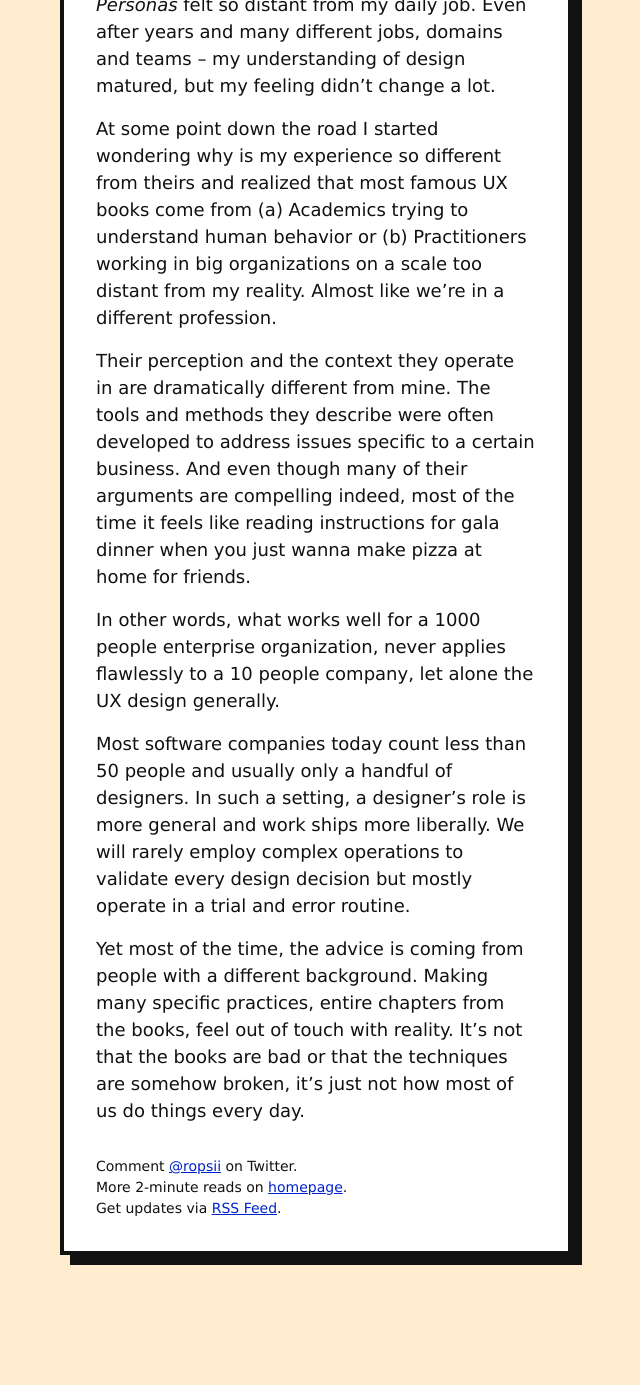
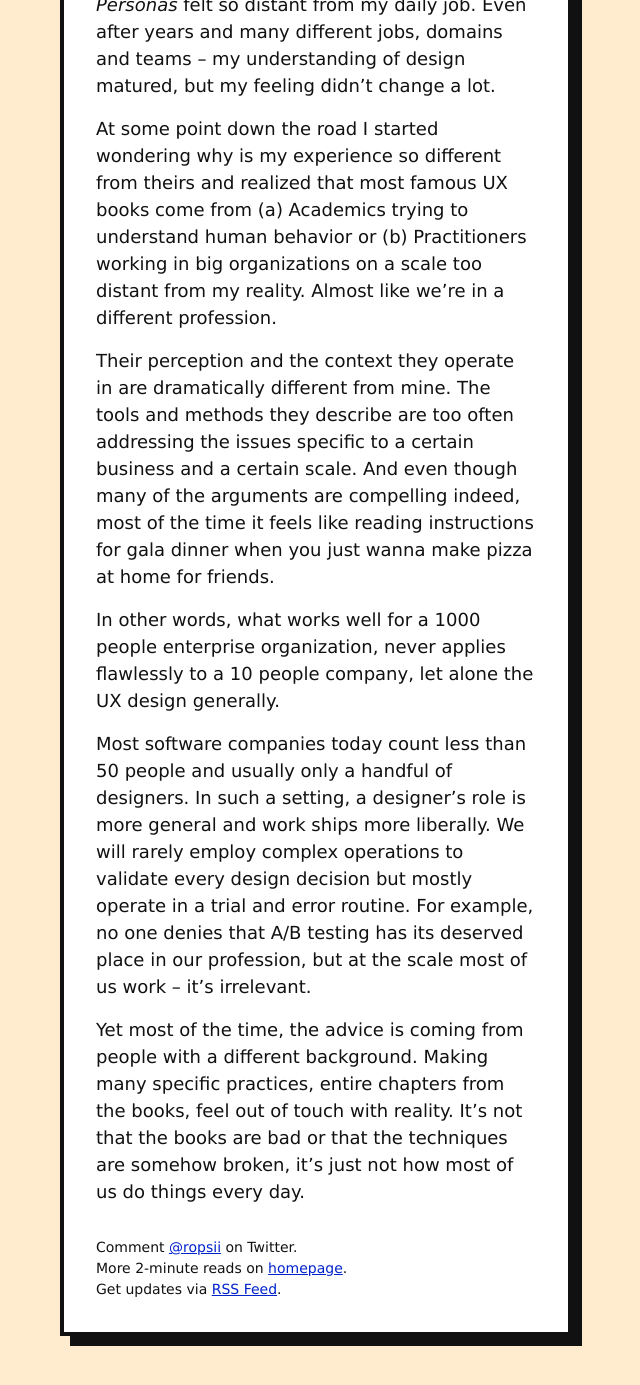
Before and after one commit to ropsii/ropsii.github.io, a Jekyll site: the page built from _posts/2019-09-29-ux-books-suck.markdown, in a window 1280 px wide and 1400 px high, scrolled down 626 px. Shown: the top 1385 px of the window, without its empty margins (324-964 px from the left). Built offline with Jekyll 4.4.1, drawn with Linux system fonts in a browser that asks for light colours; before the commit the page ends 1945 px from its top, so only the background shows below that.

Commit message:
Rewording

```diff
--- a/_layouts/profile.html
+++ b/_layouts/profile.html
@@ -9,9 +9,10 @@
                     <h2 class="sans-serif f3 mb2">About me</h2>
                     <p class="mb3">My expertise is in design and production of web applications. For years I’ve been helping various products be more useful and meaningful.</p>
                     <p class="mb3">Currently I work on <a href="https://semaphoreci.com">Semaphore</a>, a robust tool for developers. I run product design and help shape product strategy.</p>
-                    <p class="mb4">In past I was at innovative home insurance startup <a href="https://hellosuper.com">Super</a>, lead a redesign of a project management app <a href="https://activecollab.com">ActiveCollab</a>, and ran a design agency <a href="https://sprawsm.com">Superawesome</a> with a friend.</p>
+                    <p class="mb4">In past I was at innovative home insurance startup <a href="https://hellosuper.com">Super</a>, lead a design at a project management app <a href="https://activecollab.com">ActiveCollab</a>, and ran a design agency <a href="https://sprawsm.com">Superawesome</a> with a friend.</p>
                     <img src="{% link /assets/pp.jpg %}" alt="Petar Perovic" class="db mv4">
                     <p class="mb3">My previous work with Semaphore was <a href="https://www.typewolf.com/site-of-the-day/semaphore">featured on Typewolf</a>, a website that lists outstanding typography on the web. I didn’t work on the current website, though.</p>
+                    <p class="mb3">Every once in a while I’m invited to speak at industry events, mostly sharing what I know about product design and typography.</p>
                     <p class="mb3">I’ve been living in Porto, Portugal for years now, and my hometown is Novi Sad, Serbia.</p>
                     <p class="">I lazy tweet from <a href="https://twitter.com/ropsii">@ropsii</a>.</p>
                 </div>
--- a/_posts/2019-09-29-ux-books-suck.markdown
+++ b/_posts/2019-09-29-ux-books-suck.markdown
@@ -16,10 +16,10 @@ Concepts such as _Focus Groups_, _A/B Testing_ or _Personas_ felt so distant fro
 
 At some point down the road I started wondering why is my experience so different from theirs and realized that most famous UX books come from (a) Academics trying to understand human behavior or (b) Practitioners working in big organizations on a scale too distant from my reality. Almost like we’re in a different profession.
 
-Their perception and the context they operate in are dramatically different from mine. The tools and methods they describe were often developed to address issues specific to a certain business. And even though many of their arguments are compelling indeed, most of the time it feels like reading instructions for gala dinner when you just wanna make pizza at home for friends.
+Their perception and the context they operate in are dramatically different from mine. The tools and methods they describe are too often addressing the issues specific to a certain business and a certain scale. And even though many of the arguments are compelling indeed, most of the time it feels like reading instructions for gala dinner when you just wanna make pizza at home for friends.
 
 In other words, what works well for a 1000 people enterprise organization, never applies flawlessly to a 10 people company, let alone the UX design generally.
 
-Most software companies today count less than 50 people and usually only a handful of designers. In such a setting, a designer's role is more general and work ships more liberally. We will rarely employ complex operations to validate every design decision but mostly operate in a trial and error routine.
+Most software companies today count less than 50 people and usually only a handful of designers. In such a setting, a designer's role is more general and work ships more liberally. We will rarely employ complex operations to validate every design decision but mostly operate in a trial and error routine. For example, no one denies that A/B testing has its deserved place in our profession, but at the scale most of us work – it’s irrelevant.
 
 Yet most of the time, the advice is coming from people with a different background. Making many specific practices, entire chapters from the books, feel out of touch with reality. It’s not that the books are bad or that the techniques are somehow broken, it’s just not how most of us do things every day.
```
